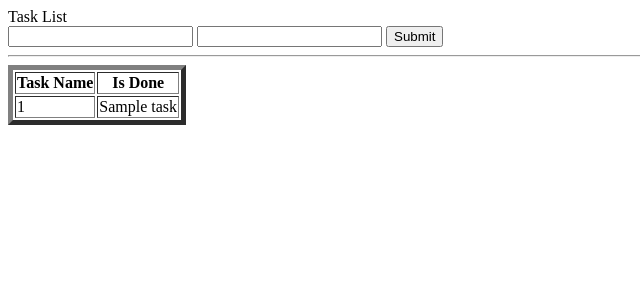
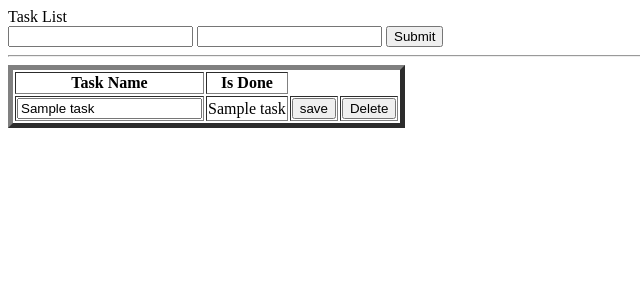
Before and after one commit to Patil-Ashutosh-Anandrao/TaskList-with-postgresql-flask, a Flask app: template templates/tasklist.html in a window 1280 px wide. Shown: the top 300 px of the page, without its empty margins (0-640 px from the left). Run offline with Flask 3, Linux system fonts and the light colour scheme; the template is opened without the code that fills it: most values are stand-ins (such as "Sample title", 1, 10 or a date in 2020); some libraries are stand-ins or nearby versions.

Commit message:
Edit and delete task

```diff
--- a/db.py
+++ b/db.py
@@ -28,7 +28,7 @@ def getTaskList():
     cur = conn.cursor()
 
 # Execute a query to select all the records from the task_list table.
-    cur.execute('SELECT task_name, is_done FROM public."TaskList"')
+    cur.execute('SELECT id, task_name, is_done FROM public."TaskList"')
 
     #Fetch all the records from the task_list table and store them in a variable.
     tasklist = cur.fetchall()
@@ -48,3 +48,20 @@ def addTask(name,date):
     cur.execute('INSERT INTO public."TaskList"(task_name,due_date)values(\'%s\',\'%s\');commit;'%(name, date))
     cur.close
     conn.close
+
+
+def updateTask(name,id):
+    conn=psycopg2.connect(dbname=db_name, user=db_user, password=db_pw, host=db_host, port=db_port)
+    cur=conn.cursor()
+    cur.execute('UPDATE public."TaskList" SET task_name=\'%s\' WHERE id=%s;' % (name, id))
+    conn.commit()
+    cur.close
+    conn.close
+
+def deleteTask(id):
+    conn=psycopg2.connect(dbname=db_name, user=db_user, password=db_pw, host=db_host, port=db_port)
+    cur=conn.cursor()
+    cur.execute('DELETE FROM public."TaskList" WHERE id=%s;' % (id))
+    conn.commit()
+    cur.close
+    conn.close
--- a/main.py
+++ b/main.py
@@ -9,6 +9,8 @@ from flask import url_for
 # Import the getTaskList function from the db.py file. This function retrieves the task list from the database.
 from db import getTaskList
 from db import addTask
+from db import updateTask
+from db import deleteTask
 
 app = Flask(__name__)
 
@@ -32,6 +34,20 @@ def add():
     return redirect(url_for('home'))
 
 
+@app.route("/update",methods=['POST'])
+def update():
+    updatedtaskname = request.form['updateTask']
+    id= request.form['id']
+    button = request.form['saveOrDelete']
+
+    if button=="save":
+        updateTask(updatedtaskname, id)
+
+    elif button=="Delete":
+        deleteTask(id)
+
+    return redirect(url_for('home'))
+
 
 
 if __name__ == "__main__":
--- a/templates/tasklist.html
+++ b/templates/tasklist.html
@@ -78,6 +78,10 @@
 
         <table border="5">
             <tr>
+<!--                <th>-->
+<!--                    Id-->
+<!--                </th>-->
+
                 <th>
                     Task Name
                 </th>
@@ -89,15 +93,34 @@
 
             {% for task in TaskList: %}
                     <tr>
+                        <form method="post" action="/update">
+
+<!--                            <td>-->
+<!--                                {{ task[0] }}-->
+<!--                            </td>-->
+
                             <td>
+                                <input type="hidden" name="id" value="{{ task[0] }}" />
+                                <input type="text" name="updateTask" value="{{ task[1] }}" />
+
                                 <!--task with 0th index column-->
-                            {{ task[0] }}
+                                <!--{{ task[1] }}-->
                             </td>
 
                             <td>
                                 <!--task with 1st index column-->
-                           {{ task[1] }}
+                               {{ task[2] }}
                             </td>
+
+                            <td>
+                                <input type="submit" name="saveOrDelete" value="save">
+                            </td>
+
+                            <td>
+                                <input type="submit" name="saveOrDelete" value="Delete">
+                            </td>
+
+                        </form>
 
                     </tr>
             {% endfor %}
```
Lines whose indentation alone changed are shown as unchanged.
